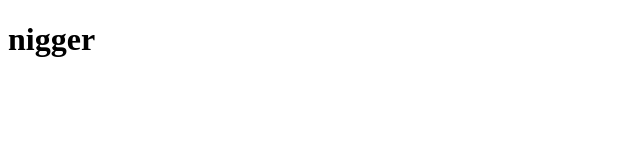
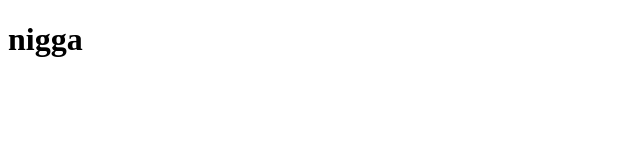
Before and after one commit to NigelXK/test, a plain HTML site: page index.html in a window 1280 px wide. Shown: the full height of the page, 0-640 px from the left. Drawn offline with Linux system fonts and the light colour scheme.

Commit message:
second commit

```diff
--- a/index.html
+++ b/index.html
@@ -4,6 +4,6 @@
         <title>Test</title>
     </head>
     <body>
-        <h1>nigger</h1>
+        <h1>nigga</h1>
     </body>
 </html>
```
